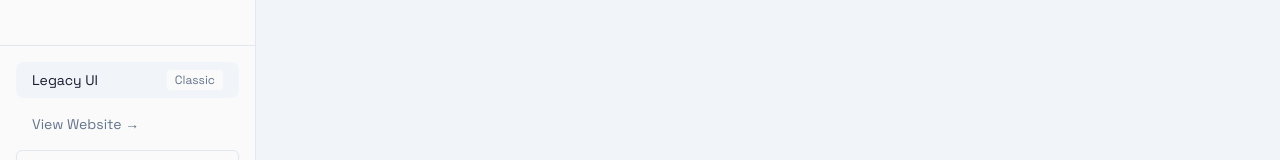
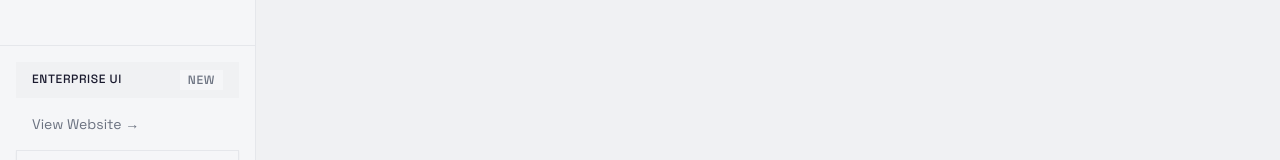
Before and after one commit to AlokMahapatra26/Anshukkam-Textile, a Next.js app: page /admin/enquiries in a window 1280 px wide. Shown: the part 598-758 px from the top of the page. Built offline with nearby package versions, Linux system fonts and the light colour scheme; no server answers; the database is empty.

Commit message:
set enterprise theme as default

```diff
--- a/src/contexts/admin-theme-context.tsx
+++ b/src/contexts/admin-theme-context.tsx
@@ -15,7 +15,7 @@ const AdminThemeContext = createContext<AdminThemeContextType | undefined>(undef
 const STORAGE_KEY = "admin-theme-preference";
 
 export function AdminThemeProvider({ children }: { children: ReactNode }) {
-    const [theme, setThemeState] = useState<AdminTheme>("legacy");
+    const [theme, setThemeState] = useState<AdminTheme>("enterprise");
     const [mounted, setMounted] = useState(false);
 
     useEffect(() => {
@@ -52,7 +52,7 @@ export function useAdminTheme() {
     // Return default values for SSG - actual values come from client-side provider
     if (context === undefined) {
         return {
-            theme: "legacy" as AdminTheme,
+            theme: "enterprise" as AdminTheme,
             setTheme: () => { },
             toggleTheme: () => { },
         };
```
